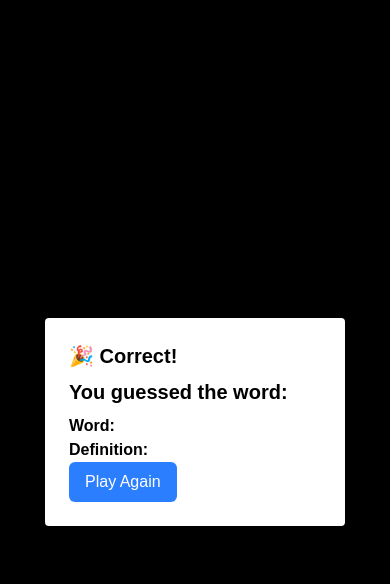
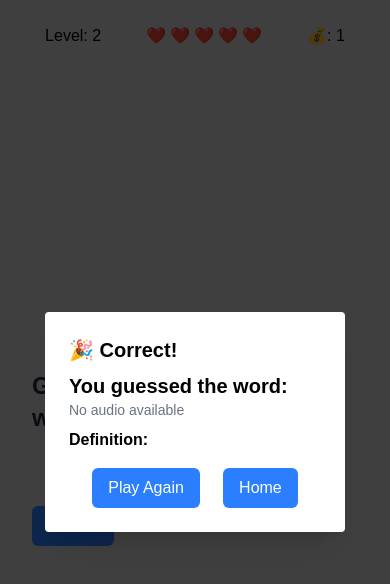
Before and after one commit to JustineDwayne/word-guess, a Next.js app: page /game in a window 390 px wide. Both pictures are taken after a click on the button "Submit". Shown: the top 584 px of the page. Built offline with nearby package versions, Linux system fonts and the light colour scheme; no server answers.

Commit message:
Enhance Modal with audio and home button
The Modal component now displays pronunciation audio and phonetic text for the guessed word, and includes a 'Home' button. The modal's status and description are now customizable via props, and the UI has been improved for clarity.

```diff
--- a/src/app/game/page.js
+++ b/src/app/game/page.js
@@ -151,7 +151,11 @@ export default function page() {
         {modal &&
           (
             <Modal
+              status='🎉 Correct!'
+              desc='You guessed the word:'
               word={word}
+              phoneticsAudio={phoneticsAudio}
+              phonetics={phonetic}
               firstDefinition={firstDefinition}
               onClose={() => {
                 setModal(false);
--- a/src/components/Modal.jsx
+++ b/src/components/Modal.jsx
@@ -1,15 +1,47 @@
-// components/Modal.js
+'use client';
+import { useRef } from "react";
 import Button from "./Button";
 
-export default function Modal({ word, firstDefinition, onClose }) {
+export default function Modal({ word, firstDefinition, onClose, status, desc, phonetics, phoneticsAudio }) {
+  const audioRef = useRef(null);
+
+  const handlePlayAudio = () => {
+    if (phoneticsAudio) {
+      new Audio(phoneticsAudio).play();
+    }
+  };
+
+  const formatWord = word.charAt(0).toUpperCase() + word.slice(1);
+
   return (
-    <div className="fixed inset-0 bg-black bg-opacity-50 flex justify-center items-center">
+    <div className="fixed inset-0 bg-black/70 bg-opacity-50 flex justify-center items-center">
       <div className="bg-white p-6 rounded shadow-xl w-[300px]">
-        <h2 className="text-xl font-bold mb-2">🎉 Correct!</h2>
-        <h2 className="text-xl font-bold mb-2">You guessed the word:</h2>
-        <p><strong>Word:</strong> {word}</p>
+        <h2 className="text-xl font-bold mb-2">{status}</h2>
+        <h2 className="text-xl font-bold">{desc}</h2>
+        <p className="font-bold text-2xl"><strong>{formatWord}</strong></p>
+        {/* Pronunciation Audio */}
+        <div className="mb-2 flex flex-row gap-2">
+          {phoneticsAudio ? (
+            <button
+              onClick={handlePlayAudio}
+              className="p-2 bg-blue-500 text-white rounded-3xl hover:bg-blue-600 text-sm"
+            >
+              🔊
+            </button>
+          ) : (
+            <p className="text-sm text-gray-500">No audio available</p>
+          )}
+          <p className="mt-2">
+            <strong>{phonetics}</strong>
+          </p>
+        </div>
+
         <p><strong>Definition:</strong> {firstDefinition}</p>
-        <Button label="Play Again" onClick={onClose} />
+
+        <div className="flex justify-evenly mt-4">
+          <Button label="Play Again" onClick={onClose} />
+          <Button label="Home" onClick={() => window.location.href = '/'} />
+        </div>
       </div>
     </div>
   );
```
